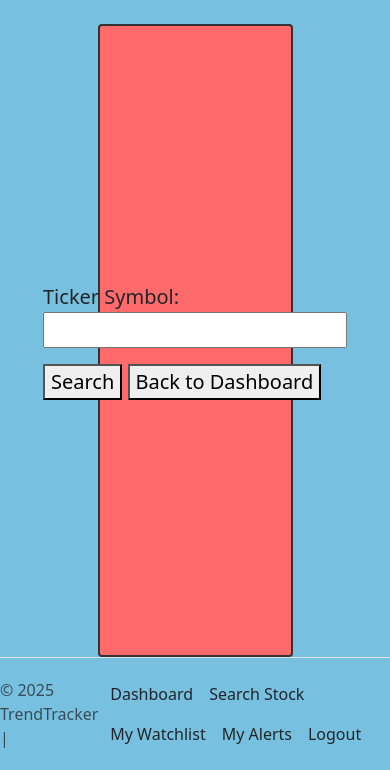
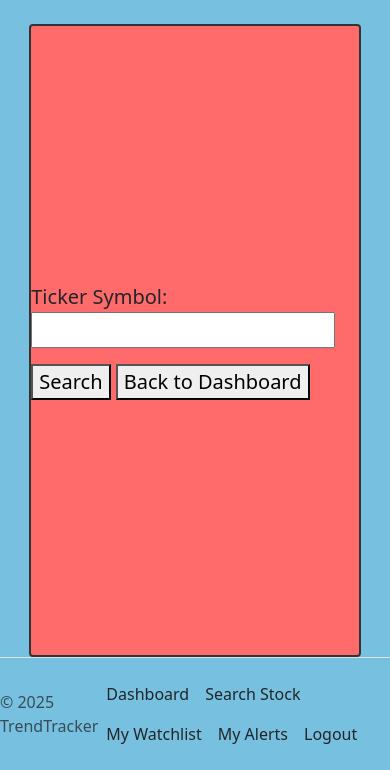
Before and after one commit to lucasstone1025/Stock-Portfolio-Tracker, a Node server app: page /search in a window 390 px wide. Shown: the part 161-931 px from the top of the page. Run offline with Node 20, Linux system fonts and the light colour scheme; the visitor is signed in with stand-in values (Sample User, id 1); some libraries are stand-ins or nearby versions.

Commit message:
fixed width of search stock div

```diff
--- a/public/styles.css
+++ b/public/styles.css
@@ -97,6 +97,12 @@ img {
     width : 50%;
 }
 
+@media (max-width: 750px){
+    .stock-container {
+        width : 85%;
+    }
+}
+
 .result-container {
     background-color:#FF6B6B;
     height: 75vh;
--- a/views/partials/footer.ejs
+++ b/views/partials/footer.ejs
@@ -15,7 +15,7 @@
 
 <footer class="d-flex justify-content-between align-items-center py-3 border-top">
 
-    <p class="mb-0 text-body-secondary">© 2025 TrendTracker |</p>
+    <p class="mb-0 text-body-secondary">© 2025 TrendTracker</p>
 
     <ul class="nav mb-0">
       <li class="nav-item"><a href="/dashboard"  class="nav-link px-2 text-dark">Dashboard</a></li>
```
Also changed, not shown: index.js (+15 -0 lines).
